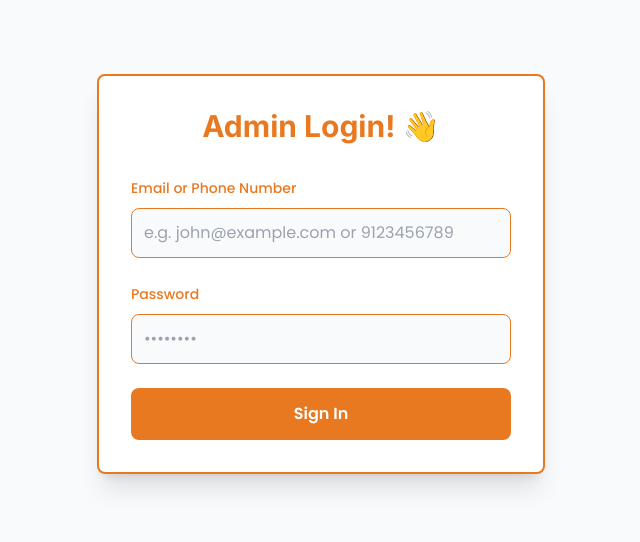
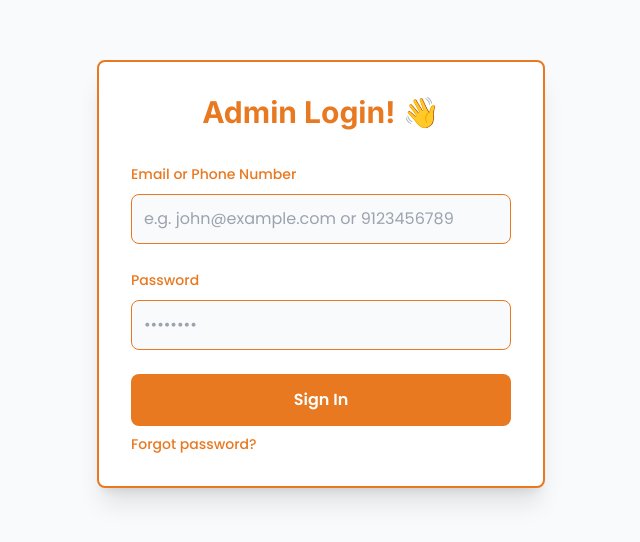
Before and after one commit to ravkun27/madrasa-platform, a React (Vite) app: page /admin/login in a window 1280 px wide. Shown: the part 126-668 px from the top of the page, without its empty margins (319-959 px from the left). Built offline with nearby package versions, Linux system fonts and the light colour scheme; no server answers; what country-list-with-dial-code-and-flag would draw is missing.

Commit message:
added forgot password

```diff
--- a/dev-dist/sw.js
+++ b/dev-dist/sw.js
@@ -82,7 +82,7 @@ define(['./workbox-54d0af47'], (function (workbox) { 'use strict';
     "revision": "3ca0b8505b4bec776b69afdba2768812"
   }, {
     "url": "index.html",
-    "revision": "0.pqga3f3vno8"
+    "revision": "0.6k28fq02ddo"
   }], {});
   workbox.cleanupOutdatedCaches();
   workbox.registerRoute(new workbox.NavigationRoute(workbox.createHandlerBoundToURL("index.html"), {
--- a/src/pages/Auth/AdminLogin.tsx
+++ b/src/pages/Auth/AdminLogin.tsx
@@ -1,6 +1,6 @@
 import { useState } from "react";
 import { useTheme } from "../../context/ThemeContext";
-import { useNavigate } from "react-router-dom";
+import { Link, useNavigate } from "react-router-dom";
 import { postFetch } from "../../utils/apiCall";
 import { useAuth } from "../../context/AuthContext";
 import { FaSpinner } from "react-icons/fa";
@@ -149,6 +149,16 @@ const AdminLogin = () => {
             )}
           </motion.button>
         </form>
+        <motion.div className="flex items-center justify-between mt-2">
+          <div className="text-sm">
+            <Link
+              to="/forgot-password"
+              className={`font-medium bg-primary/10 text-primary hover:bg-primary/20 hover:underline`}
+            >
+              Forgot password?
+            </Link>
+          </div>
+        </motion.div>
       </motion.div>
     </div>
   );
```
